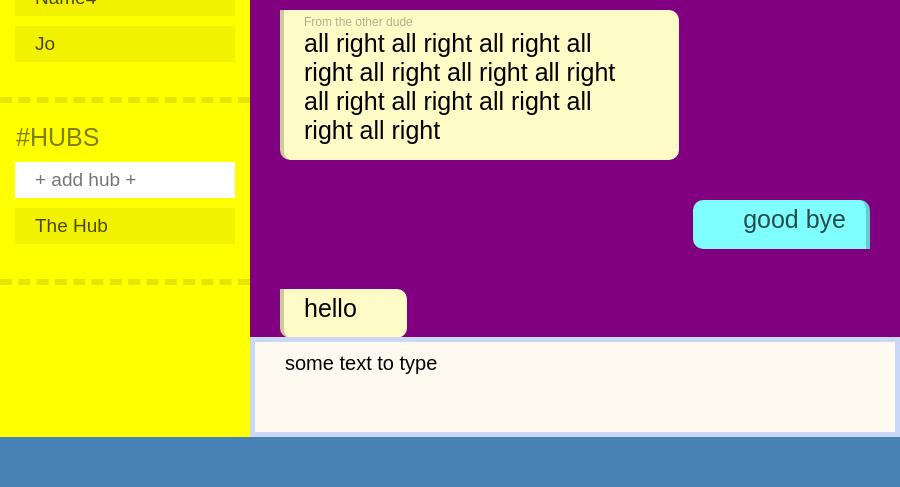
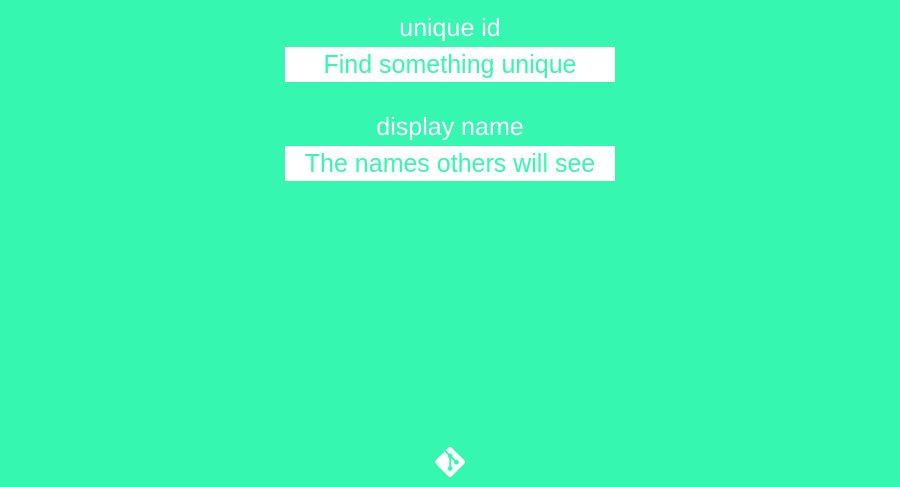
Before and after one commit to jonathanlurie/mudpie, an Electron app: page src/index.html in a window 900 px wide. Shown: the part 313-800 px from the top of the page. Drawn offline with Linux system fonts and the light colour scheme; no server answers.

Commit message:
ADD splashscreen

```diff
--- a/src/index.html
+++ b/src/index.html
@@ -6,6 +6,18 @@
     <link rel='stylesheet' href='style.css'>
   </head>
   <body>
+
+    <div id="splash-screen">
+      <div id="splash-container">
+        <img id="splash-logo" src="../assets/logo_white.png"/>
+        <div class="splash-label">unique id</div>
+        <input id="splash-uniqueid-input" class="splash-input" type="text" placeholder="Find something unique">
+        <div class="splash-label">display name</div>
+        <input id="splash-displayname-input" class="splash-input" type="text" placeholder="The names others will see">
+      </div>
+      <img id="git-splash-logo" src="../assets/Git-Icon-White.png"/>
+    </div>
+
     <div id="top">
       <img id="header-logo" src="../assets/logo_white.png"/>
       <div id="user-info">
--- a/src/index.js
+++ b/src/index.js
@@ -5,6 +5,7 @@ const ThreadView = require('./view/ThreadView')
 const ThreadViewCollection = require('./view/ThreadViewCollection')
 const Config = require('./core/Config')
 const NameAndStatusView = require('./view/NameAndStatusView')
+require('./view/GeneralUi').init()
 
 console.log(Config)
 
--- a/src/style.css
+++ b/src/style.css
@@ -1,5 +1,6 @@
 body {
-  font-family: sans-serif;
+  /* font-family: sans-serif; */
+  font-family: "Helvetica Neue", sans-serif;
   margin: 0;
 }
 
@@ -7,6 +8,73 @@ textarea, select, input, button, div {
   outline: none;
 }
 
+#splash-screen {
+  background: rgb(53, 247, 175);
+  position: fixed;
+  top: 0;
+  bottom: 0;
+  left: 0;
+  right: 0;
+  width: 100vw;
+  height: 100vh;
+  z-index: 10;
+}
+
+#splash-container {
+  width: 350px;
+  height: 300px;
+  /* background: rgba(0,0,0,0.1); */
+  position: fixed;
+  top: 0;
+  bottom: 80px;
+  left: 0;
+  right: 0;
+  margin: auto;
+}
+
+#splash-logo {
+  width: 100%;
+}
+
+#git-splash-logo {
+  position: absolute;
+  width: 30px;
+  height: 30px;
+  bottom: 0;
+  left: 0;
+  right: 0;
+  margin: auto;
+  padding: 10px;
+  cursor: pointer;
+}
+
+.splash-label {
+  width: 100%;
+  text-align: center;
+  font-size: 25px;
+  font-weight: 200;
+  color: #fff;
+  margin-bottom: 5px;
+  margin-top: 25px;
+}
+
+.splash-input {
+  width: calc(100% - 20px);
+  border: 0;
+  line-height: 35px;
+  height: 35px;
+  padding: 0;
+  text-align: center;
+  font-size: 25px;
+  font-weight: 300;
+  color: #af2ee0;
+  margin-bottom: 5px;
+  margin: 0px 10px 5px 10px;
+}
+
+.splash-input::placeholder {
+  color: rgb(53, 247, 175);
+}
 
 #top {
   background: orangered;
@@ -14,7 +82,7 @@ textarea, select, input, button, div {
   top: 0;
   left: 0;
   right: 0;
-  width: 100ww;
+  width: 100vw;
   height: 50px;
   display: inline-flex;
 }
@@ -53,6 +121,8 @@ textarea, select, input, button, div {
 .topbar-input::placeholder {
   color: #fff6;
 }
+
+
 
 #user-info {
   position: fixed;
--- /dev/null
+++ b/src/view/GeneralUi.js
@@ -0,0 +1,14 @@
+const { shell } = require('electron')
+
+class GeneralUi {
+
+
+  static init() {
+    document.getElementById('git-splash-logo').addEventListener('mousedown', function(e){
+      shell.openExternal('https://github.com/jonathanlurie/mudpie')
+    })
+  }
+}
+
+
+module.exports = GeneralUi
```
Also changed, not shown: package.json (+7 -8 lines), README.md, assets/Git-Icon-White.png (added), 1 other file.
